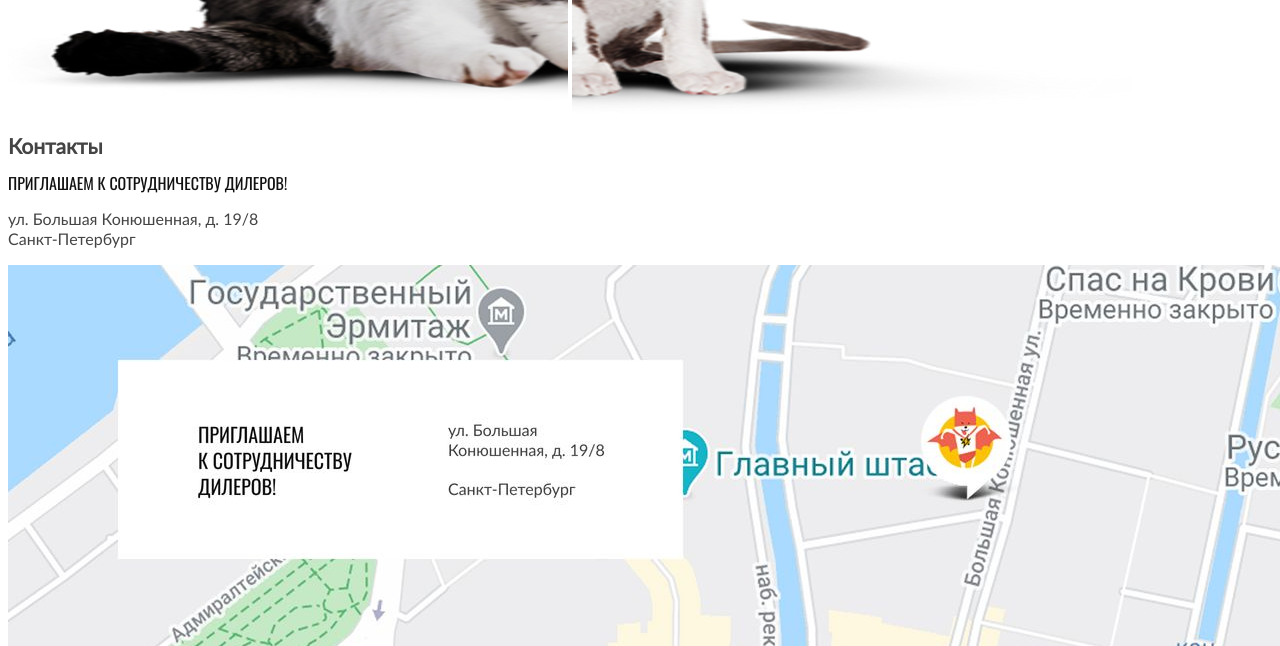
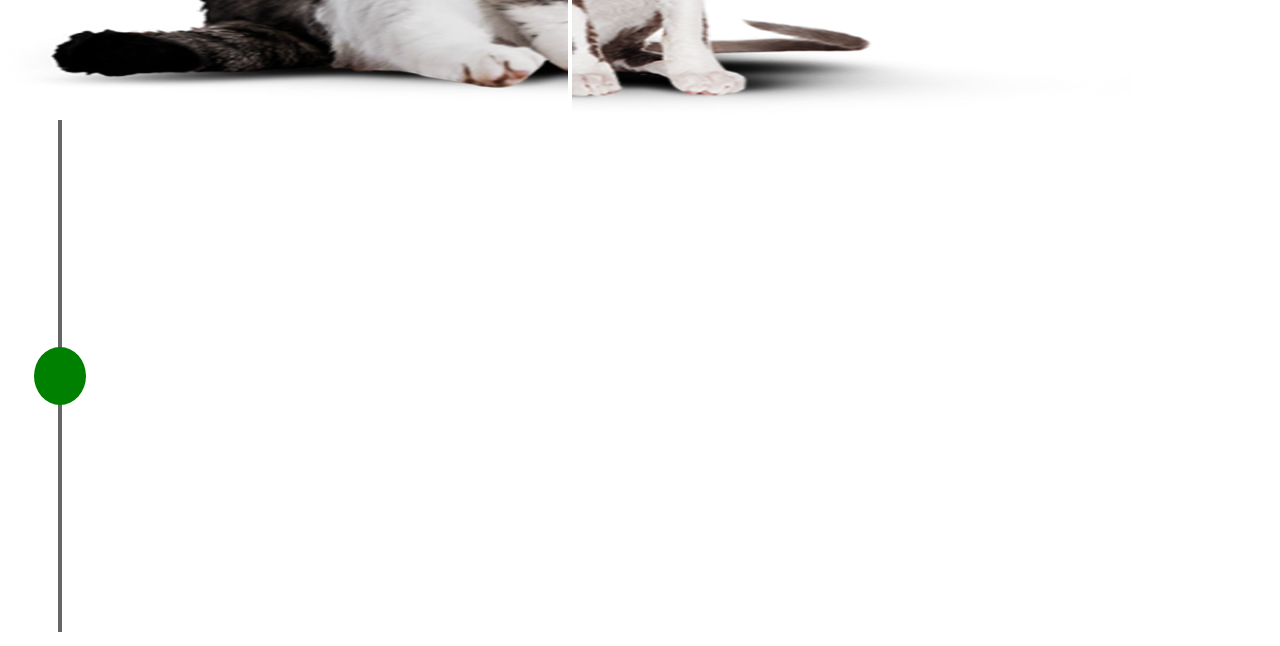
Before and after one commit to andrew1a/cat-energy, a website: page source/index.html in a window 1280 px wide. Shown: the part 2550-3196 px from the top of the page. Drawn offline with nearby package versions, Linux system fonts and the light colour scheme; files that its build step writes are made by us from their sources.

Commit message:
бегунок до и после

```diff
--- a/source/index.html
+++ b/source/index.html
@@ -144,6 +144,7 @@
           </picture>
         </div>
       </div>
+      <button class="examples__slider" type="button">o</button>
     </section>
     <section class="contacts">
       <div class="contacts__wrapper">
--- a/source/styles/blocks/examples.scss
+++ b/source/styles/blocks/examples.scss
@@ -54,3 +54,52 @@
 .examples__photo {
 
 }
+
+.examples__slider {
+  display: block;
+  width: 4px;
+  height: 512px;
+  background-color: #666666;
+  border: none;
+  padding: 0;
+  position: relative;
+  margin-left: 50px;
+
+  &::before {
+    padding: 9px 6px;
+    cursor: pointer;
+    border-radius: 50%;
+    background-color: green;
+    content: "";
+    display: block;
+    width: 40px;
+    height: 40px;
+    position: absolute;
+    top: 50%;
+    left: 50%;
+    transform: translate(-50%, -50%);
+  }
+
+  &::after {
+    content: "";
+    display: block;
+    width: 24px;
+    height: 18px;
+    mask-image: url("../../icons/stack.svg#academy_logo");
+    mask-size: contain;
+    mask-position: center;
+    background-color: rgb(0, 32, 128);
+  }
+
+  &:hover {
+    background-color: #333333;
+  }
+
+  &:hover::before {
+    background-color: #6d1616;
+  }
+
+  &:hover::after {
+    background-color: #dbd21d;
+  }
+}
```
